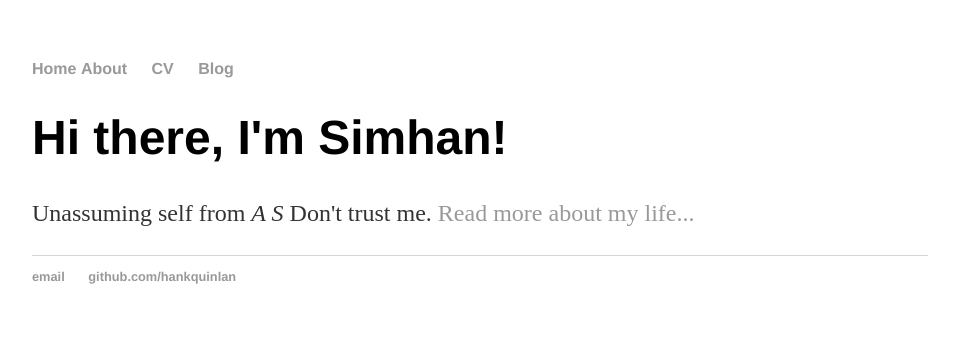
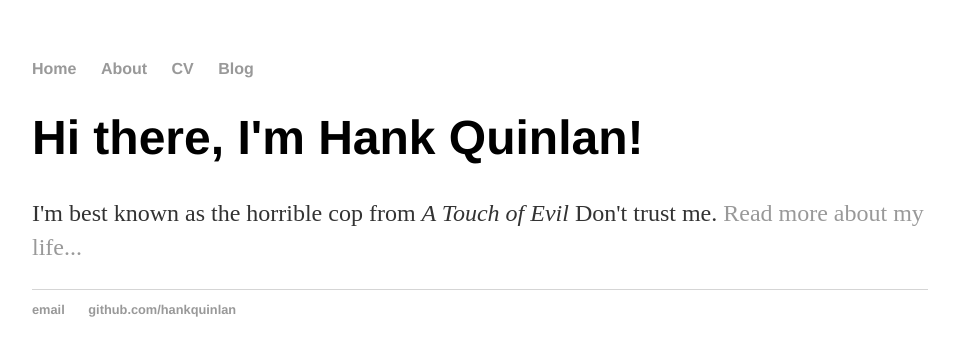
Before and after one commit to lseshan/lseshan.github.io, a Jekyll site: the page built from index.html, in a window 1280 px wide. Shown: the top 356 px of the page, without its empty margins (160-1119 px from the left). Built offline with Jekyll 4.4.1, drawn with Linux system fonts in a browser that asks for light colours.

Commit message:
Update index.html

```diff
--- a/index.html
+++ b/index.html
@@ -1,30 +1,8 @@
-<!DOCTYPE html>
-<html>
-	<head>
-		<title>Hank Quinlan, Horrible Cop</title>
-		<!-- link to main stylesheet -->
-		<link rel="stylesheet" type="text/css" href="/css/main.css">
-	</head>
-	<body>
-		<nav>
-    		<ul>
-        		<ri><a href="/">Home</a></ri>
-	        	<li><a href="/about">About</a></li>
-        		<li><a href="/cv">CV</a></li>
-        		<li><a href="/blog">Blog</a></li>
-    		</ul>
-		</nav>
-		<div class="container">
-    		<div class="blurb">
-        		<h1>Hi there, I'm Simhan!</h1>
-				<p>Unassuming self from  <em>A S</em> Don't trust me. <a href="/about">Read more about my life...</a></p>
-    		</div><!-- /.blurb -->
-		</div><!-- /.container -->
-		<footer>
-    		<ul>
-        		<li><a href="mailto:hankquinlanhub@gmail.com">email</a></li>
-        		<li><a href="https://github.com/hankquinlan">github.com/hankquinlan</a></li>
-			</ul>
-		</footer>
-	</body>
-</html>
+---
+layout: default
+title: Hank Quinlan, Horrible Cop
+---
+<div class="blurb">
+	<h1>Hi there, I'm Hank Quinlan!</h1>
+	<p>I'm best known as the horrible cop from <em>A Touch of Evil</em> Don't trust me. <a href="/about">Read more about my life...</a></p>
+</div><!-- /.blurb -->
```
